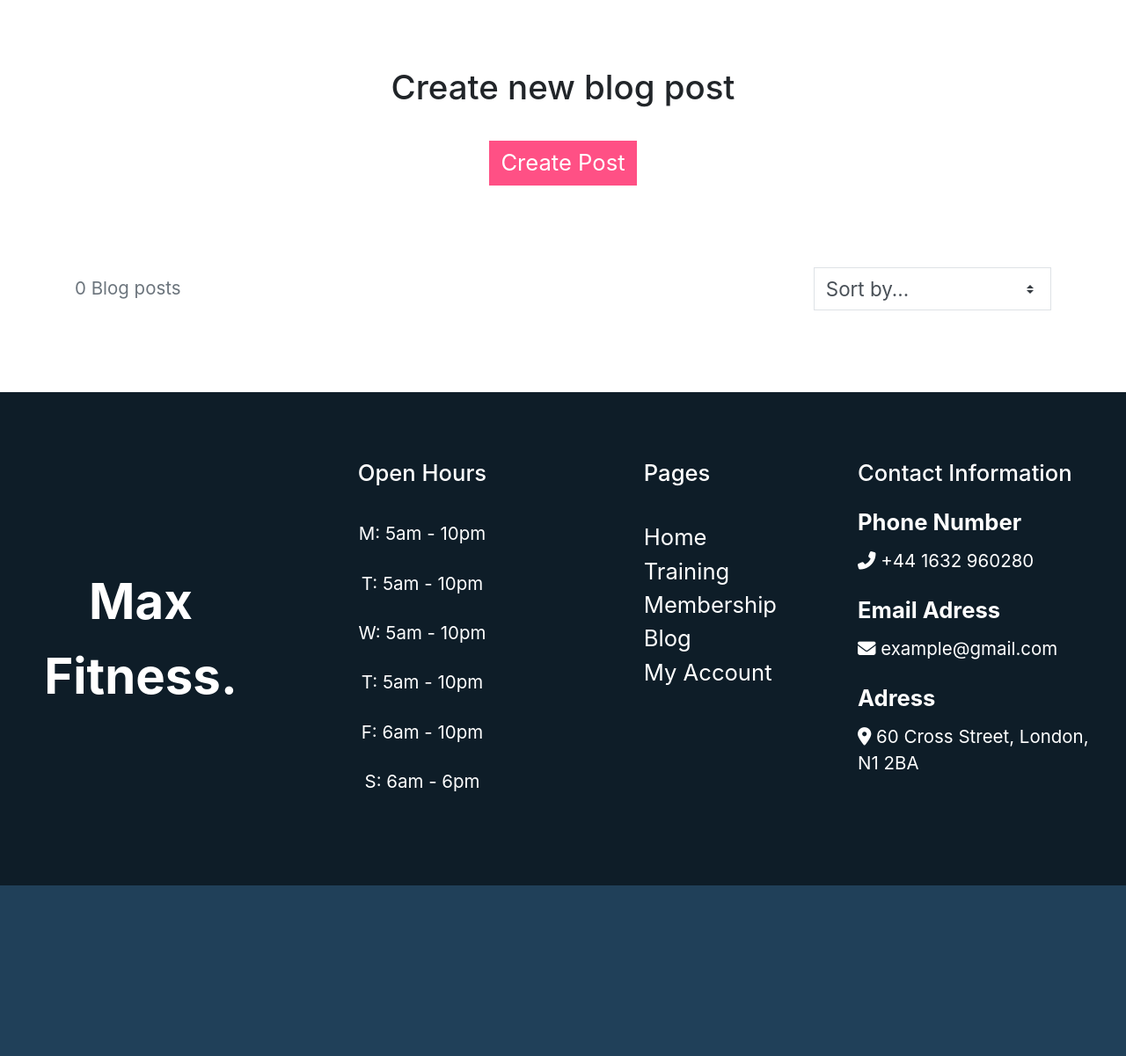
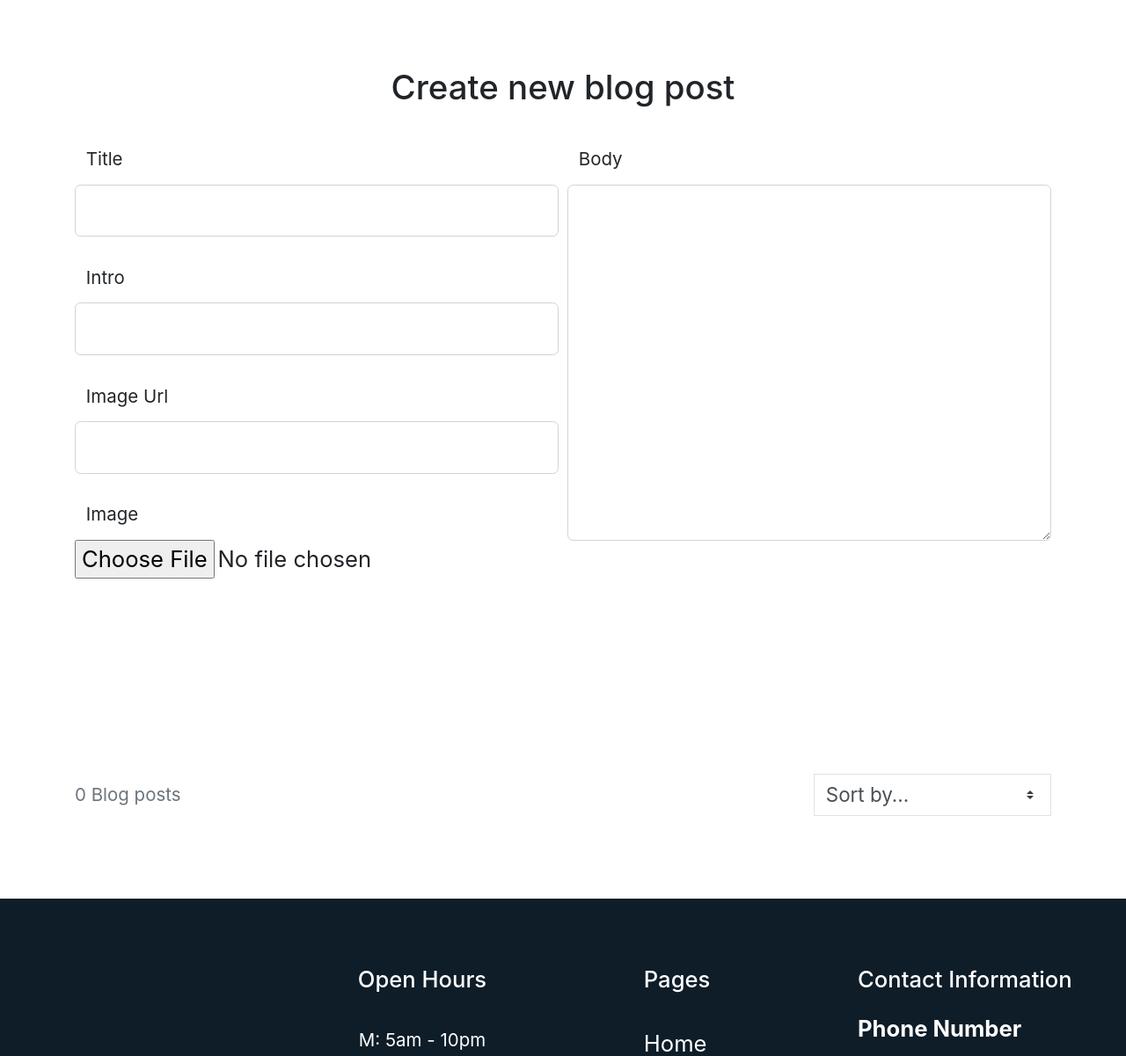
Before and after one commit to Code-Institute-Submissions/Max_Fitness_MS_4, a Django app: page /blog/ in a window 1280 px wide. Shown: the part 1025-2226 px from the top of the page at 88% size. Before the commit the page ends 2032 px from the top, so only its background shows below. Run offline with Django 3.2, Linux system fonts and the light colour scheme; the visitor is signed in with stand-in values (Sample User, id 1); data that the repository does not hold is empty; parts of the project's set-up code (start-up, migrations or seed data) failed here and were passed over; some libraries are stand-ins or nearby versions.

Commit message:
Create basic form layout for blog post

```diff
--- a/blog/forms.py
+++ b/blog/forms.py
@@ -0,0 +1,26 @@
+from django import forms
+from .models import BlogPost
+
+
+class BlogPostForm(forms.ModelForm):
+
+    class Meta:
+        model = BlogPost
+        fields = '__all__'
+
+    def __init__(self, *args, **kwargs):
+        """
+        Add class to auto-generated
+        labels and set autofocus on first field
+        """
+        super().__init__(*args, **kwargs)
+
+        placeholders = {
+            'title': 'Blog title',
+            'intro': 'Blog post intro',
+            'body': 'Blog post content',
+            'image_url': 'Blog post image url',
+        }
+
+        for field in self.fields:
+            self.fields[field].label = False
--- a/blog/templates/blog/blogs.html
+++ b/blog/templates/blog/blogs.html
@@ -1,5 +1,6 @@
 {% extends 'base.html' %}
 {% load static %}
+{% load crispy_forms_tags %}
 
 {% block extra_css %}
     <link rel="stylesheet" href="{% static 'blog/css/blogs.css' %}">
@@ -25,16 +26,40 @@
 {% endblock %}
 
 {% block content %}
+<div class="container pt-5">
+    {% if user.is_superuser %}
+    <div class="row">
+        <div class="col-12 text-center mb-3">
+            <h4>Create new blog post</h4>
+        </div>
+    </div>
+    <div class="row">
+        <div class="col-12 pb-5">
+            <form>
+                {% csrf_token %}
+                <div class="form-row">
+                    <div class="form-group col-md-6">
+                        <label for="{{ blog_form.title.auto_id }}" class="small px-2">Title</label>
+                        {{ blog_form.title|as_crispy_field }}
+                        <label for="{{ blog_form.intro.auto_id }}" class="small px-2">Intro</label>
+                        {{ blog_form.intro|as_crispy_field }}
+                        <label for="{{ blog_form.image_url.auto_id }}" class="small px-2">Image Url</label>
+                        {{ blog_form.image_url|as_crispy_field }}
+                        <label for="{{ blog_form.image.auto_id }}" class="small px-2">Image</label>
+                        {{ blog_form.image|as_crispy_field }}
+                    </div>
+                    <div class="form-group col-md-6">
+                        <label for="{{ blog_form.body.auto_id }}" class="small px-2">Body</label>
+                        {{ blog_form.body|as_crispy_field }}
+                    </div>
+                </div>
+            </form>
+        </div>
+    </div>
+    {% endif %}
+</div>
 <div class="blog-posts-section">
     <div class="container pt-5 pb-5">
-        {% if user.is_superuser %}
-        <div class="row">
-            <div class="col-12 text-center pb-5">
-                <h4>Create new blog post</h4>
-                <a href="#" class="btn btn-primary mt-3 blog-post-btn">Create Post</a>
-            </div>
-        </div>
-        {% endif %}
         <div class="row">
             <div class="col-12 col-md-6 my-auto order-md-last d-flex justify-content-center justify-content-md-end">
                     <div class="sort-select-wrapper w-50">
--- a/blog/views.py
+++ b/blog/views.py
@@ -1,7 +1,9 @@
 from django.shortcuts import render, redirect, reverse
 from django.contrib import messages
 from django.db.models import Q
+
 from .models import BlogPost
+from .forms import BlogPostForm
 # Create your views here.
 
 
@@ -9,6 +11,9 @@ def render_blog(request):
     """
     Renders blog page for the user
     """
+    form = None
+    if request.user.is_superuser:
+        form = BlogPostForm()
     allPosts = BlogPost.objects.all()
     sort = None
     direction = None
@@ -47,5 +52,6 @@ def render_blog(request):
         'search_term': query,
         'blogPosts': allPosts,
         'current_sorting': current_sorting,
+        'blog_form': form,
     }
     return render(request, template, context)
```
